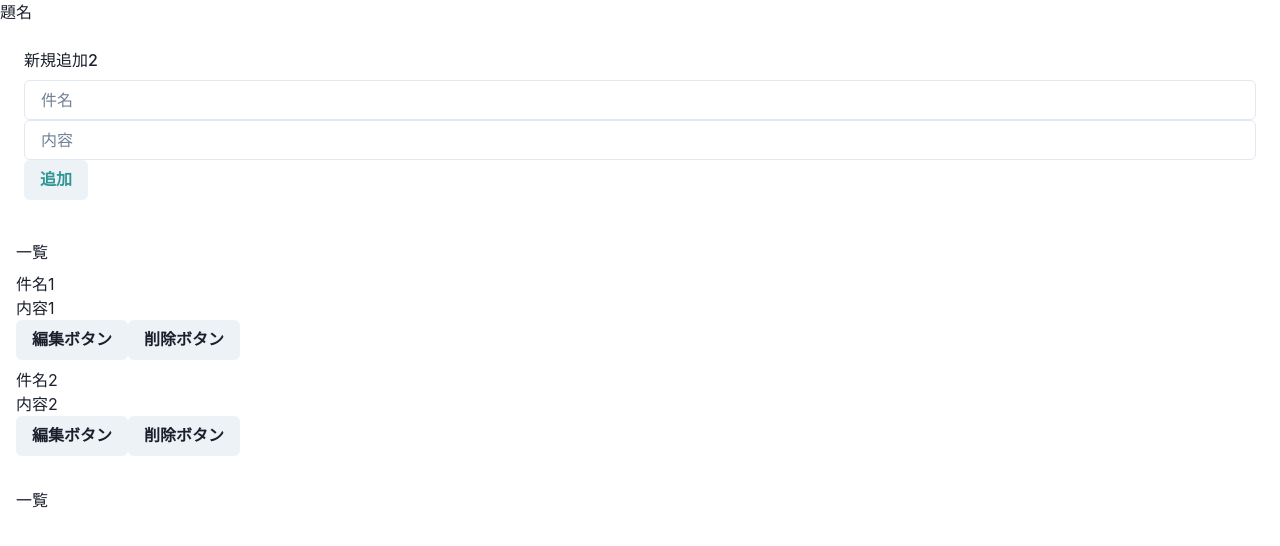
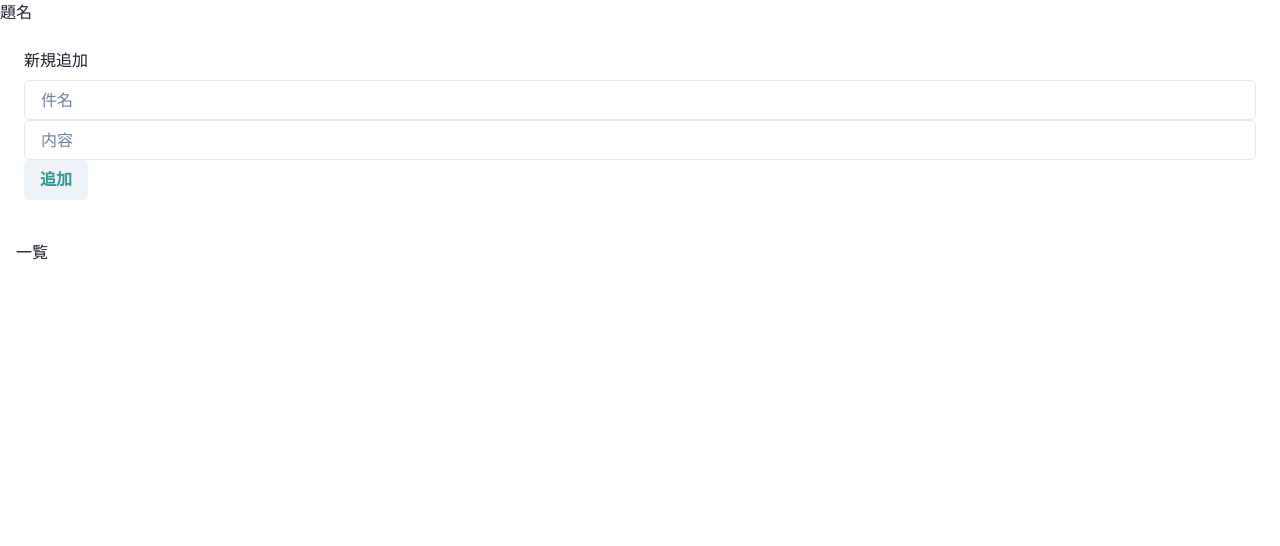
Before and after one commit to HaChi0624/ts-todo, a React (Create React App) app: page / in a window 1280 px wide. Shown: the top 546 px of the page. Built offline with nearby package versions, Linux system fonts and the light colour scheme.

Commit message:
一覧表示機能完成

```diff
--- a/public/index.html
+++ b/public/index.html
@@ -24,7 +24,7 @@
       work correctly both with client-side routing and a non-root public URL.
       Learn how to configure a non-root public URL by running `npm run build`.
     -->
-    <title>React App</title>
+    <title>Todoリスト</title>
   </head>
   <body>
     <noscript>You need to enable JavaScript to run this app.</noscript>
--- a/src/App.tsx
+++ b/src/App.tsx
@@ -1,5 +1,4 @@
-import { ChakraProvider, Stack } from "@chakra-ui/react";
-import { Button } from "@chakra-ui/react";
+import { ChakraProvider } from "@chakra-ui/react";
 
 import InputTodo2 from "./components/InputTodo2";
 import { TodoList } from "./components/TodoList";
@@ -10,23 +9,7 @@ const App = () => {
     <ChakraProvider>
       <ListProvider>
         <h1>題名</h1>
-        {/* <InputTodo /> */}
         <InputTodo2 />
-        <Stack p={4}>
-          <h2>一覧</h2>
-          <dl>
-            <dt>件名1</dt>
-            <dd>内容1</dd>
-            <Button>編集ボタン</Button>
-            <Button>削除ボタン</Button>
-          </dl>
-          <dl>
-            <dt>件名2</dt>
-            <dd>内容2</dd>
-            <Button>編集ボタン</Button>
-            <Button>削除ボタン</Button>
-          </dl>
-        </Stack>
         <TodoList />
       </ListProvider>
     </ChakraProvider>
--- a/src/components/InputTodo2.tsx
+++ b/src/components/InputTodo2.tsx
@@ -35,14 +35,14 @@ const InputTodo2: FC = memo(() => {
     setTodoList([...todoList, newTodo]);
     setTitle("");
     setContent("");
-    console.log(newTodo); //
-    console.log(todoList);
+    console.log(newTodo); //後で消す
+    console.log(todoList); //後で消す
   };
 
   return (
     <Box p={6}>
       <FormControl>
-        <FormLabel>新規追加2</FormLabel>
+        <FormLabel>新規追加</FormLabel>
         <Input placeholder="件名" value={title} onChange={inputTitle} />
         <Input placeholder="内容" value={content} onChange={inputContent} />
       </FormControl>
--- a/src/components/TodoList.tsx
+++ b/src/components/TodoList.tsx
@@ -1,5 +1,5 @@
 import { FC, useContext } from "react";
-import { Button, Stack, Heading, Text, Wrap, WrapItem } from "@chakra-ui/react";
+import { Button, Stack, Heading, Text, VStack, Box } from "@chakra-ui/react";
 import { PrimaryButton } from "./PrimaryButton";
 import { ListContext } from "./ListProvider";
 
@@ -11,16 +11,16 @@ export const TodoList: FC = () => {
   return (
     <Stack p={4}>
       <h2>一覧</h2>
-      <Wrap as={`dl`}>
+      <VStack as={`dl`}>
         {todoList.map((i) => (
-          <WrapItem key={i.id}>
+          <Box key={i.id} shadow='md' backgroundColor='red' borderRadius='md'>
             <Heading as={`dt`}>{i.title}</Heading>
             <Text as={`dd`}>{i.content}</Text>
-            <Button>編集ボタン</Button>
+            <Button>編集</Button>
             <PrimaryButton onClick={onClickDelete}>削除</PrimaryButton>
-          </WrapItem>
+          </Box>
         ))}
-      </Wrap>
+      </VStack>
     </Stack>
   );
 };
@@ -28,3 +28,6 @@ export const TodoList: FC = () => {
 //編集ボタンを押すとモーダルウィンドウが出てくるようにしたい
 //削除したtodo一覧のページを作りたい
 //onClickDelete
+
+//accodion で内容を出せるように
+//memo()
```
